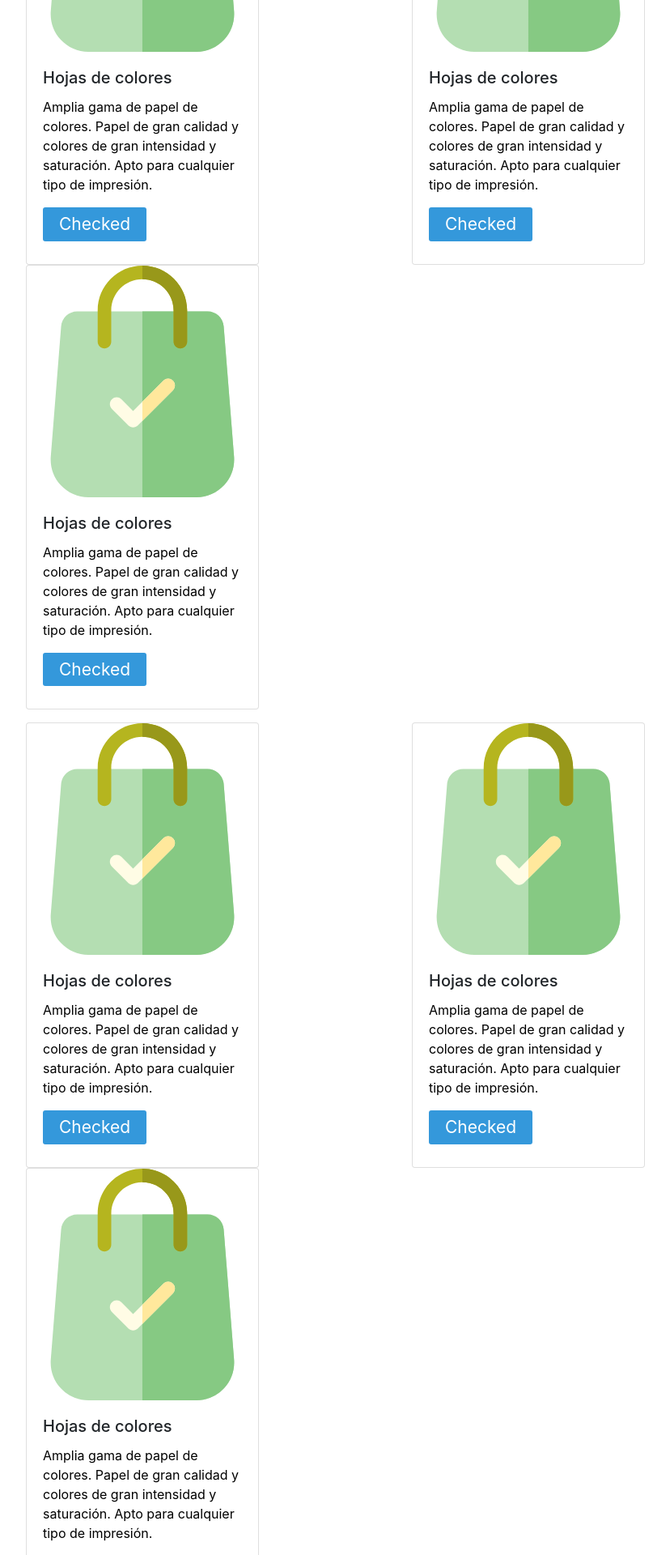
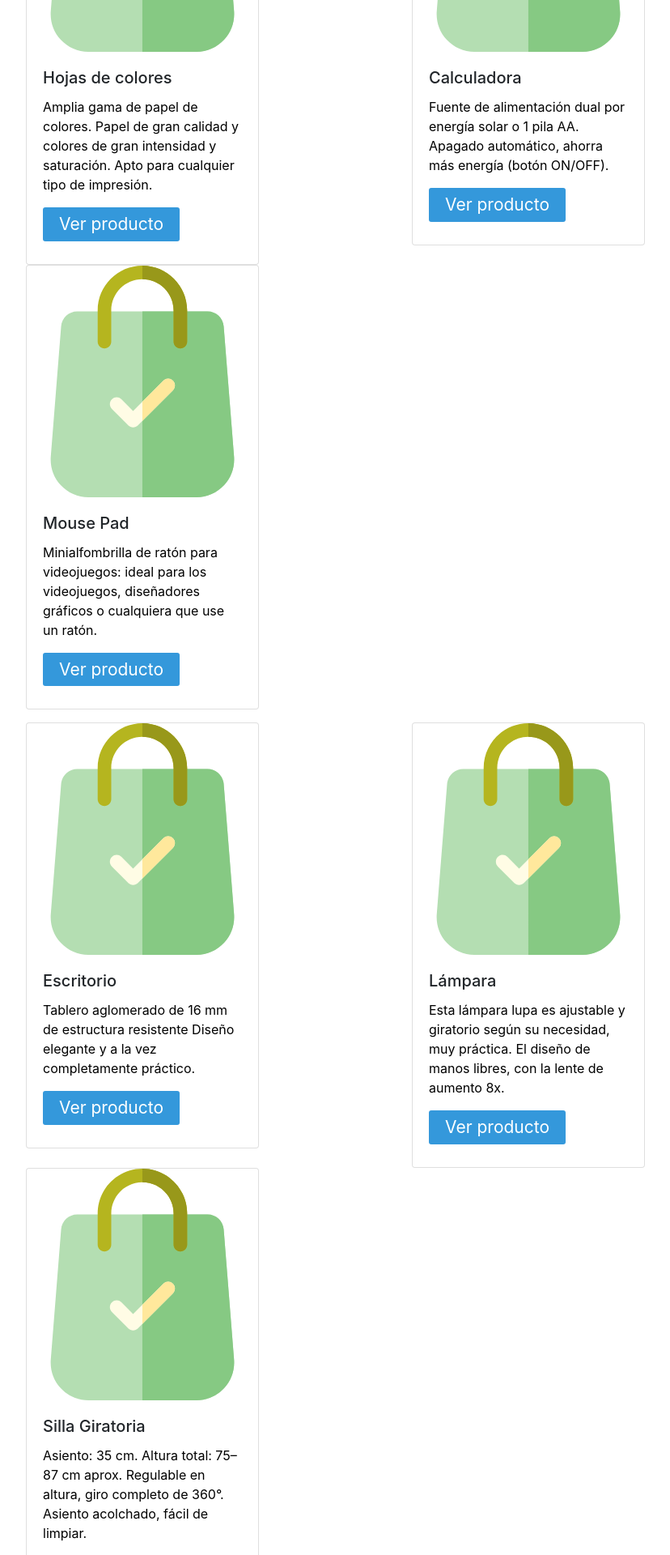
Before and after one commit to maet98/VentasRancheras, a React (Create React App) app in the folder web/: page /verInventario in a window 1280 px wide. Shown: the part 560-2480 px from the top of the page at 81% size, without its empty margins (146-974 px from the left). Built offline with nearby package versions, Linux system fonts and the light colour scheme.

Commit message:
Editando productos a mostrar en verInventario.jsx

```diff
--- a/web/src/components/ventas/verInventario.jsx
+++ b/web/src/components/ventas/verInventario.jsx
@@ -39,7 +39,7 @@ export class verInventario extends React.Component {
                                     </Card.Text>
                                     <ButtonGroup toggle className="mb-2">
                                         <ToggleButton type="checkbox" defaultChecked value="1">
-                                            Checked
+                                        Ver producto
                                         </ToggleButton>
                                     </ButtonGroup>
                                 </Card.Body>
@@ -50,14 +50,14 @@ export class verInventario extends React.Component {
                             <Card style={{ width: '18rem' }}>
                                 <Card.Img variant="top" src={productoImg} />
                                 <Card.Body className="form">
-                                    <Card.Title>Hojas de colores</Card.Title>
+                                    <Card.Title>Calculadora</Card.Title>
                                     <Card.Text>
-                                        Amplia gama de papel de colores. Papel de gran calidad y colores de gran intensidad y
-                                        saturación. Apto para cualquier tipo de impresión.
+                                        Fuente de alimentación dual por energía solar o 1 pila AA.
+                                        Apagado automático, ahorra más energía (botón ON/OFF).
                             </Card.Text>
                                     <ButtonGroup toggle className="mb-2">
                                         <ToggleButton type="checkbox" defaultChecked value="1">
-                                            Checked
+                                        Ver producto
                                 </ToggleButton>
                                     </ButtonGroup>
                                 </Card.Body>
@@ -68,14 +68,14 @@ export class verInventario extends React.Component {
                             <Card style={{ width: '18rem' }}>
                                 <Card.Img variant="top" src={productoImg} />
                                 <Card.Body className="form">
-                                    <Card.Title>Hojas de colores</Card.Title>
+                                    <Card.Title>Mouse Pad</Card.Title>
                                     <Card.Text>
-                                        Amplia gama de papel de colores. Papel de gran calidad y colores de gran intensidad y
-                                        saturación. Apto para cualquier tipo de impresión.
+                                    Minialfombrilla de ratón para videojuegos: ideal para los
+                                    videojuegos, diseñadores gráficos o cualquiera que use un ratón.
                             </Card.Text>
                                     <ButtonGroup toggle className="mb-2">
                                         <ToggleButton type="checkbox" defaultChecked value="1">
-                                            Checked
+                                        Ver producto
                                 </ToggleButton>
                                     </ButtonGroup>
                                 </Card.Body>
@@ -88,14 +88,14 @@ export class verInventario extends React.Component {
                             <Card style={{ width: '18rem' }}>
                                 <Card.Img variant="top" src={productoImg} />
                                 <Card.Body className="form">
-                                    <Card.Title>Hojas de colores</Card.Title>
+                                    <Card.Title>Escritorio</Card.Title>
                                     <Card.Text>
-                                        Amplia gama de papel de colores. Papel de gran calidad y colores de gran intensidad y
-                                        saturación. Apto para cualquier tipo de impresión.
+                                        Tablero aglomerado de 16 mm de estructura resistente
+                                        Diseño elegante y a la vez completamente práctico.
                             </Card.Text>
                                     <ButtonGroup toggle className="mb-2">
                                         <ToggleButton type="checkbox" defaultChecked value="1">
-                                            Checked
+                                        Ver producto
                                 </ToggleButton>
                                     </ButtonGroup>
                                 </Card.Body>
@@ -106,14 +106,14 @@ export class verInventario extends React.Component {
                             <Card style={{ width: '18rem' }}>
                                 <Card.Img variant="top" src={productoImg} />
                                 <Card.Body className="form">
-                                    <Card.Title>Hojas de colores</Card.Title>
+                                    <Card.Title>Lámpara</Card.Title>
                                     <Card.Text>
-                                        Amplia gama de papel de colores. Papel de gran calidad y colores de gran intensidad y
-                                        saturación. Apto para cualquier tipo de impresión.
+                                    Esta lámpara lupa es ajustable y giratorio según su necesidad, muy práctica.
+                                    El diseño de manos libres, con la lente de aumento 8x.
                             </Card.Text>
                                     <ButtonGroup toggle className="mb-2">
                                         <ToggleButton type="checkbox" defaultChecked value="1">
-                                            Checked
+                                        Ver producto
                                 </ToggleButton>
                                     </ButtonGroup>
                                 </Card.Body>
@@ -124,14 +124,14 @@ export class verInventario extends React.Component {
                             <Card style={{ width: '18rem' }}>
                                 <Card.Img variant="top" src={productoImg} />
                                 <Card.Body className="form">
-                                    <Card.Title>Hojas de colores</Card.Title>
+                                    <Card.Title>Silla Giratoria</Card.Title>
                                     <Card.Text>
-                                        Amplia gama de papel de colores. Papel de gran calidad y colores de gran intensidad y
-                                        saturación. Apto para cualquier tipo de impresión.
+                                    Asiento: 35 cm. Altura total: 75–87 cm aprox.
+                                    Regulable en altura, giro completo de 360°. Asiento acolchado, fácil de limpiar.
                             </Card.Text>
                                     <ButtonGroup toggle className="mb-2">
                                         <ToggleButton type="checkbox" defaultChecked value="1">
-                                            Checked
+                                            Ver producto
                                 </ToggleButton>
                                     </ButtonGroup>
                                 </Card.Body>
```
